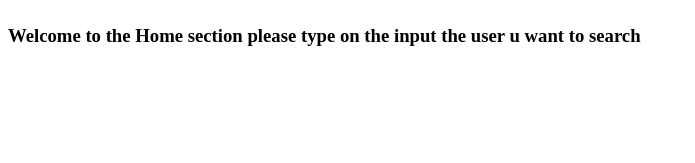
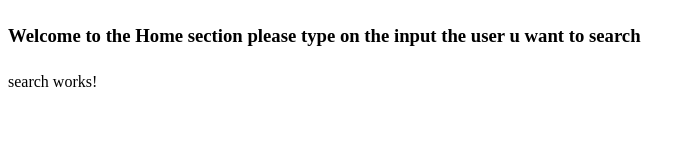
Before and after one commit to raphaelspitz/wemanity, an Angular app in the folder phonebook/: page / in a window 1280 px wide. Shown: the top 163 px of the page, without its empty margins (0-695 px from the left). Built offline with nearby package versions, Linux system fonts and the light colour scheme.

Commit message:
creation of the search component.

```diff
--- a/phonebook/src/app/app.module.ts
+++ b/phonebook/src/app/app.module.ts
@@ -4,11 +4,13 @@
 import { AppRoutingModule } from './app-routing.module';
 import { AppComponent } from './app.component';
 import { HomeComponent } from './home/home.component';
+import { SearchComponent } from './search/search.component';
 
 @NgModule({
   declarations: [
     AppComponent,
-    HomeComponent
+    HomeComponent,
+    SearchComponent
   ],
   imports: [
     BrowserModule,
--- a/phonebook/src/app/home/home.component.html
+++ b/phonebook/src/app/home/home.component.html
@@ -1 +1,2 @@
 <h3 class="txt-al-center">Welcome to the Home section please type on the input the user u want to search</h3>
+<app-search></app-search>
--- /dev/null
+++ b/phonebook/src/app/search/search.component.html
@@ -0,0 +1 @@
+<p>search works!</p>
--- /dev/null
+++ b/phonebook/src/app/search/search.component.ts
@@ -0,0 +1,15 @@
+import { Component, OnInit } from '@angular/core';
+
+@Component({
+  selector: 'app-search',
+  templateUrl: './search.component.html',
+  styleUrls: ['./search.component.scss']
+})
+export class SearchComponent implements OnInit {
+
+  constructor() { }
+
+  ngOnInit() {
+  }
+
+}
```
Also changed, not shown: phonebook/src/app/search/search.component.scss (added), 1 other file (tests, documents, lock files or other folders).
